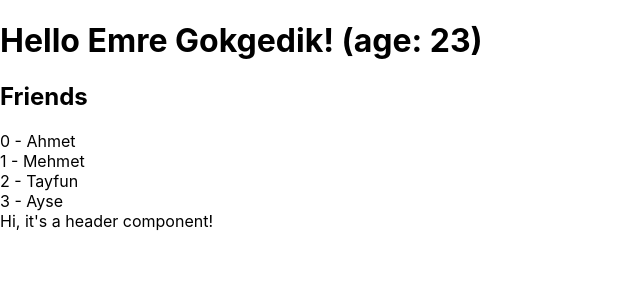
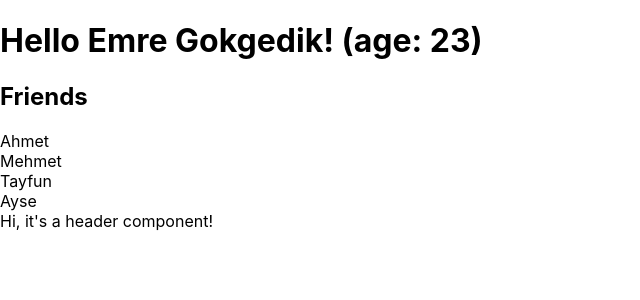
Before and after one commit to emregokgedik/patikaTasks, a React (Create React App) app in the folder Front-End Course/2.Intermediate Level Front-End Course/1.React/Hi React/hi-react/: page / in a window 1280 px wide. Shown: the top 300 px of the page, without its empty margins (0-640 px from the left). Built offline with nearby package versions, Linux system fonts and the light colour scheme.

Commit message:
-Update: ID structure

```diff
--- a/Front-End Course/2.Intermediate Level Front-End Course/1.React/Hi React/hi-react/src/App.js
+++ b/Front-End Course/2.Intermediate Level Front-End Course/1.React/Hi React/hi-react/src/App.js
@@ -6,18 +6,31 @@ const name = "Emre";
 const surname = "Gokgedik";
 const age = 23;
 const isLoggedIn = true;
-
-
+const friends = [
+  {
+  id:1,
+  name: 'Ahmet'
+  },
+  {
+  id:2,
+  name: 'Mehmet'
+  },
+  {
+  id:3,
+  name:'Tayfun'
+  },
+  {
+  id:4,
+  name:'Ayse'
+  }]
 
 function App(){
   return(
     <div>
-      <User name={name} surname={surname} age={age} isLoggedIn={isLoggedIn} friends={['Ahmet','Mehmet','Tayfun','Ayse']}/>
+      <User name={name} surname={surname} age={age} isLoggedIn={isLoggedIn} friends={friends}/>
       <Header />
     </div>
   )
 }
 
-
-
 export default App;
--- a/Front-End Course/2.Intermediate Level Front-End Course/1.React/Hi React/hi-react/src/components/User.js
+++ b/Front-End Course/2.Intermediate Level Front-End Course/1.React/Hi React/hi-react/src/components/User.js
@@ -8,7 +8,7 @@ function User({name, surname, age, isLoggedIn, friends}){
         <h2>Friends</h2>
         {
             friends.map((friend,index)=>
-            <div key={index}>{index} - {friend}</div>
+            <div key={friend.id}>{friend.name}</div>
         )
         }
         </>
```
